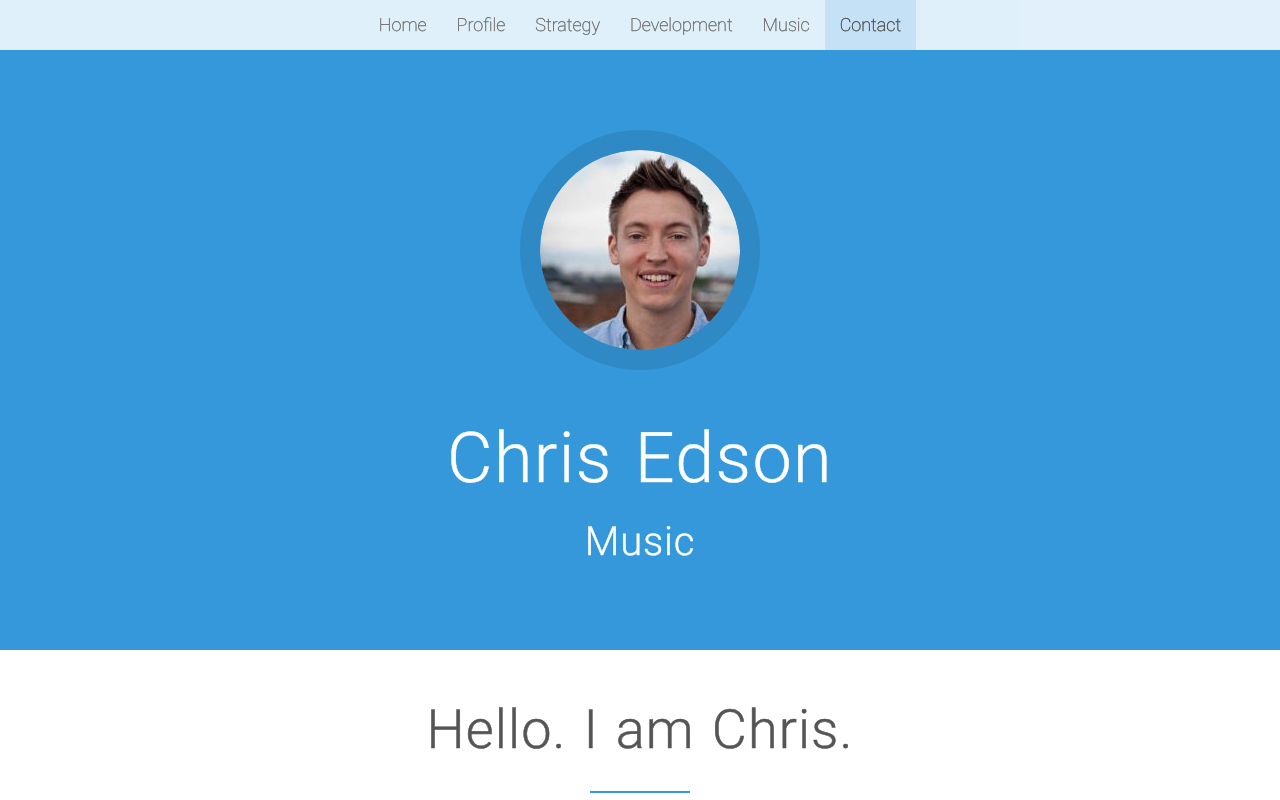
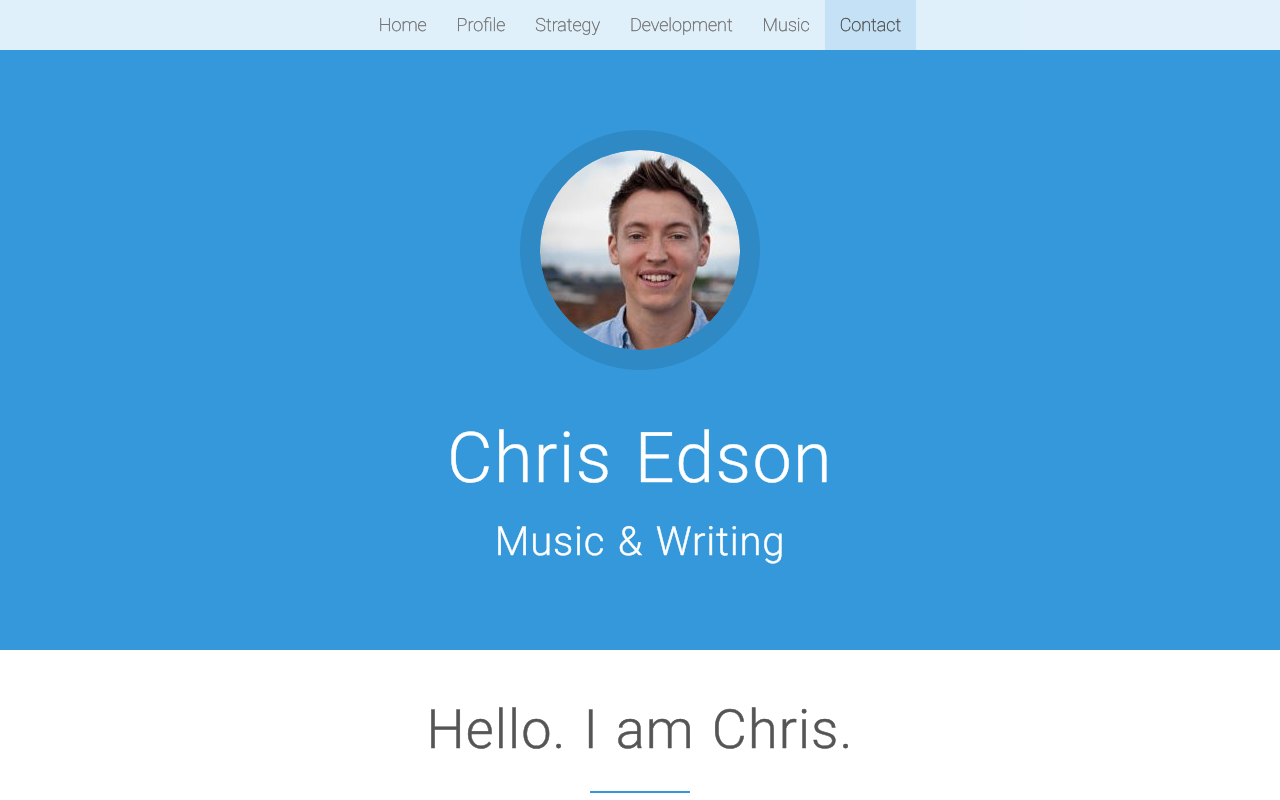
Before and after one commit to ChrisEdson/ChrisEdson.github.io, a website: page index.html in a window 1280 px wide. Shown: the top 800 px of the page. Drawn offline with Linux system fonts and the light colour scheme.

```diff
--- a/index.html
+++ b/index.html
@@ -80,8 +80,7 @@
                     <div class="marquee">
                         <h2>Technology</h2>
                         <h2>Strategy</h2>
-                        <h2>Music</h2>
-                        <h2>Writing</h2>
+                        <h2>Music & Writing</h2>
                     </div>
                 </header>
             </div>
```
